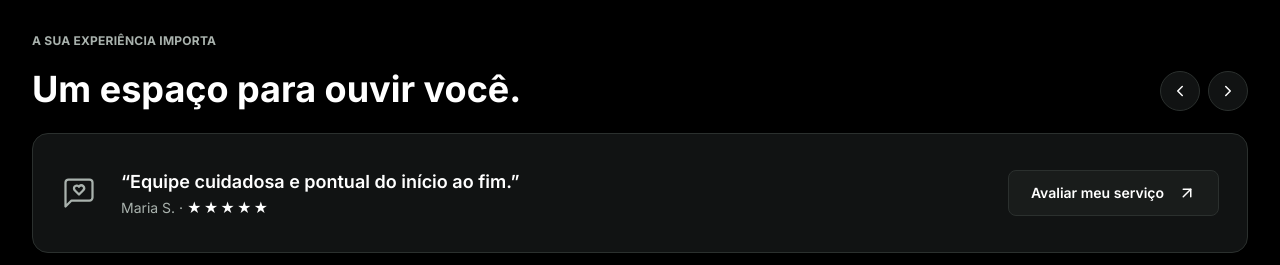
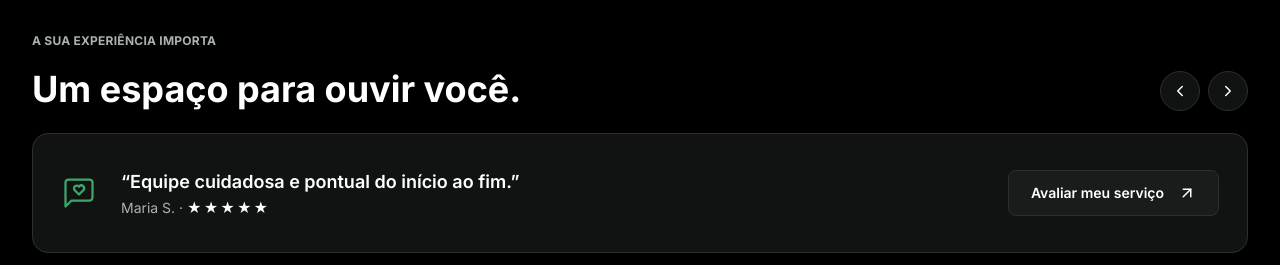
Before and after one commit to Nyckbaldim/expresso-baldim, an Angular app: page / in a window 1280 px wide. Shown: the part 2423-2688 px from the top of the page. Built offline with nearby package versions, Linux system fonts and the light colour scheme; no server answers; data requests are answered from the project's data file.

Commit message:
style(homepage): usa verde no ícone do cartão de avaliações

```diff
--- a/src/app/pages/homepage/homepage.css
+++ b/src/app/pages/homepage/homepage.css
@@ -215,6 +215,7 @@
   min-height: 120px;
   transition: opacity 250ms ease-in-out;
 }
+.avaliacoes__cartao .icone--grande { color: var(--verde-texto); }
 .avaliacoes__texto { flex: 1; }
 .avaliacoes__titulo { margin-bottom: 2px; font-size: 24px; font-weight: 700; line-height: 1.3; }
 .avaliacoes__texto p { color: var(--cinza); font-size: 14px; }
```
